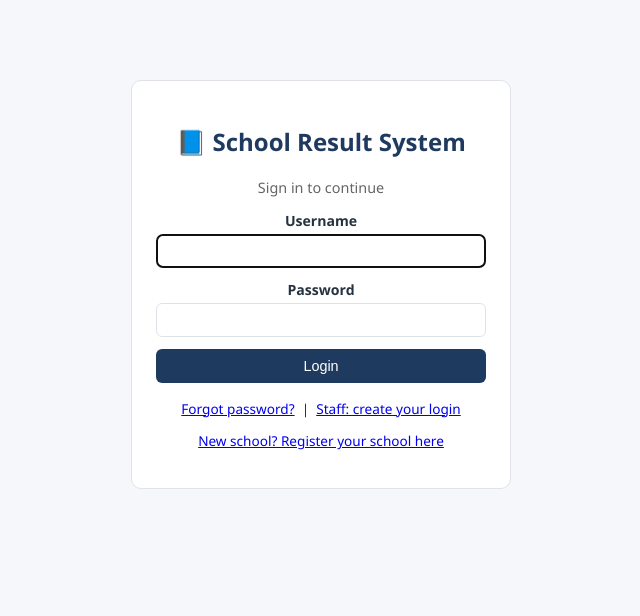
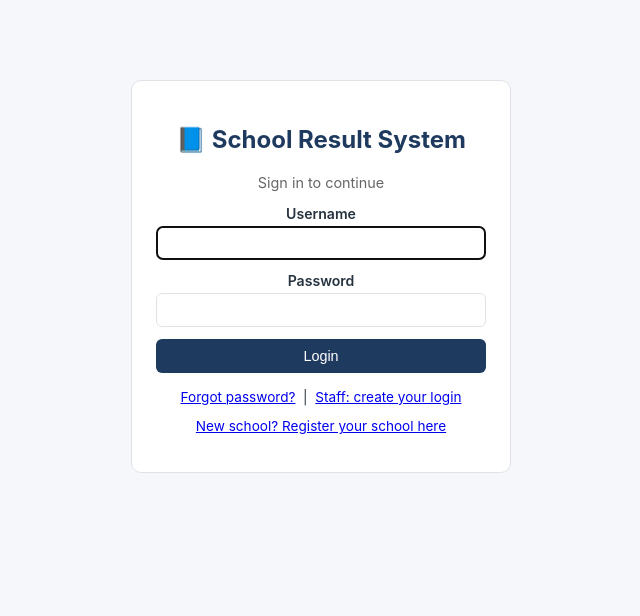
Before and after one commit to dcruzzz900/school-result-management-system, a Flask app: page /login in a window 1280 px wide. Shown: the top 616 px of the page, without its empty margins (319-959 px from the left). Run offline with Flask 3, Linux system fonts and the light colour scheme.

Commit message:
Add files via upload

```diff
--- a/static/css/style.css
+++ b/static/css/style.css
@@ -7,13 +7,14 @@
     --text: #26333f;
     --success: #1d7a4c;
     --error: #b3261e;
+    --app-font: -apple-system, BlinkMacSystemFont, "Segoe UI", Roboto, Helvetica, Arial, sans-serif;
 }
 
 * { box-sizing: border-box; }
 
 body {
     margin: 0;
-    font-family: "Segoe UI", Arial, sans-serif;
+    font-family: var(--app-font);
     background: var(--bg);
     color: var(--text);
 }
```
